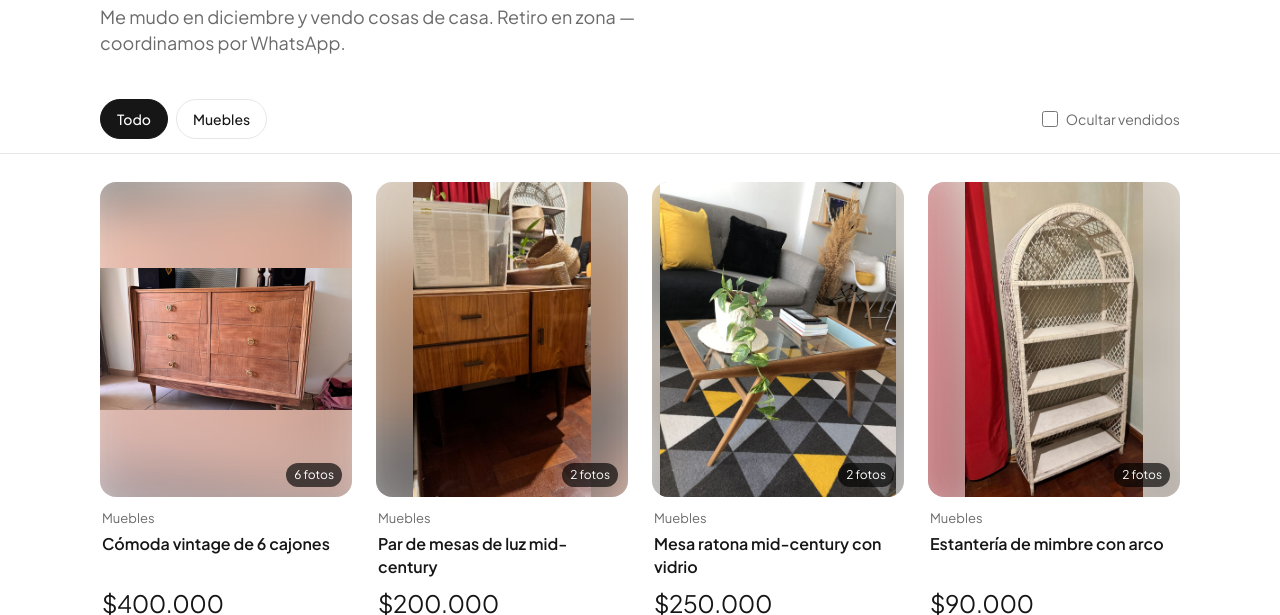
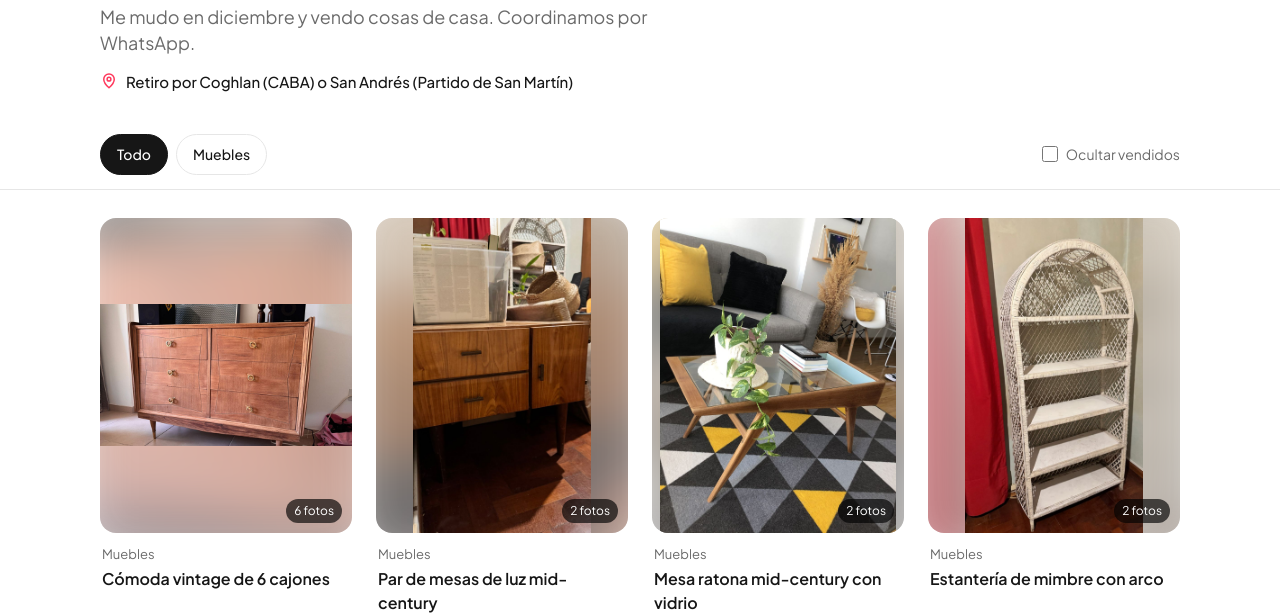
Before and after one commit to lalapicoroso/venta-mudanza, a plain HTML site: page index.html in a window 1280 px wide. Shown: the part 191-806 px from the top of the page. Drawn offline with Linux system fonts and the light colour scheme.

Commit message:
Agrega zona de retiro: Coghlan / San Andrés
Co-Authored-By: Claude Opus 5.5 <noreply@anthropic.com>
Claude-Session: https://claude.ai/code/session_01861Gq5NPriXNo7AXkXL9eb

```diff
--- a/index.html
+++ b/index.html
@@ -141,6 +141,9 @@
   }
   .cta:hover { filter: brightness(1.1); }
   .cta.off { background: var(--surface-2); color: var(--muted); pointer-events: none; }
+  .retiro { display: flex; align-items: center; gap: 8px; font-size: 15px; font-weight: 500; color: var(--text); margin-top: 14px; }
+  .info .retiro { margin-top: 0; padding: 14px 16px; background: #f6f6f6; border-radius: 12px; }
+  .retiro svg { width: 18px; height: 18px; flex: none; color: var(--accent); }
   .note { font-size: 13px; color: var(--muted); text-align: center; }
 
   @media (max-width: 800px) {
@@ -168,6 +171,7 @@
   <div class="tag" id="stock"></div>
   <h1 id="titulo"></h1>
   <p class="sub" id="subtitulo"></p>
+  <p class="retiro" id="retiro"></p>
 </header>
 
 <nav class="filters" aria-label="Filtrar por categoría">
@@ -219,6 +223,8 @@
   const [first, ...rest] = C.titulo.split(" ");
   $("titulo").innerHTML = `${esc(first)} <em>${esc(rest.join(" "))}</em>`;
   $("subtitulo").textContent = C.subtitulo;
+  const PIN = '<svg viewBox="0 0 24 24" fill="none" stroke="currentColor" stroke-width="2" stroke-linecap="round" stroke-linejoin="round"><path d="M12 21s-7-6.1-7-11.5A7 7 0 0 1 19 9.5C19 14.9 12 21 12 21z"/><circle cx="12" cy="9.5" r="2.5"/></svg>';
+  if (C.retiro) $("retiro").innerHTML = PIN + esc(C.retiro);
   const disp = P.filter((p) => p.estado === "disponible").length;
   $("stock").textContent = `${disp} ${disp === 1 ? "cosa disponible" : "cosas disponibles"}`;
   $("wa-general").href = wa("¡Hola! Vi tu catálogo de venta por mudanza y tengo una consulta.");
@@ -302,6 +308,7 @@
         <h2 id="d-title">${esc(p.nombre)}</h2>
         <span class="price">${money(p.precio)}</span>
         <p>${esc(p.descripcion)}</p>
+        ${C.retiro ? `<div class="retiro">${PIN}${esc(C.retiro)}</div>` : ""}
         <div class="cta-wrap">${cta}</div>
       </div>`;
 
--- a/productos.js
+++ b/productos.js
@@ -3,7 +3,8 @@
 // ============================================================
 window.CONFIG = {
   titulo: "Venta x mudanza",
-  subtitulo: "Me mudo en diciembre y vendo cosas de casa. Retiro en zona — coordinamos por WhatsApp.",
+  subtitulo: "Me mudo en diciembre y vendo cosas de casa. Coordinamos por WhatsApp.",
+  retiro: "Retiro por Coghlan (CABA) o San Andrés (Partido de San Martín)",
   // Número en formato internacional, sin +, espacios ni guiones.
   // Argentina celular: 549 + código de área sin 0 + número sin 15. Ej: 5491123456789
   whatsapp: "5491169987319",
```
